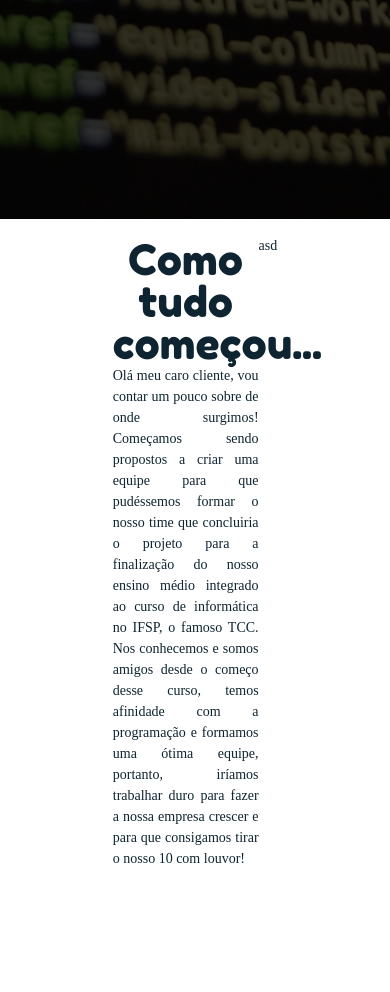
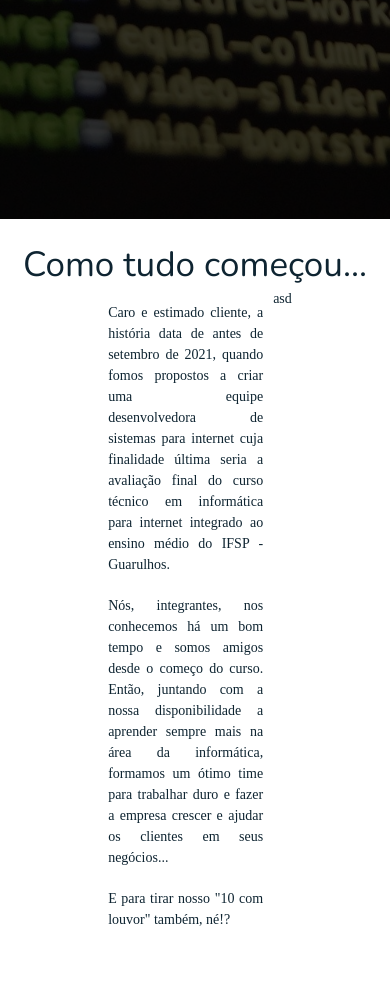
Before and after one commit to AnthonyZitoTegoshi/TEA, a PHP site: page / in a window 390 px wide. Shown: the part 625-1617 px from the top of the page. Before the commit the page ends 1488 px from the top, so only its background shows below. Run offline with PHP 8.4, Linux system fonts and the light colour scheme; some libraries are stand-ins or nearby versions; some web fonts are replaced.

Commit message:
Boas vindas responsivo

```diff
--- a/assets/css/main.css
+++ b/assets/css/main.css
@@ -362,6 +362,9 @@ body {
 .line-xl {line-height: 2.5em;}
 .line-xx {line-height: 3em;}
 
+.width-content {width: max-content;}
+.height-content {height: max-content;}
+
 .max-width-1 {max-width: 8.3333%;}
 .max-width-2 {max-width: 16.6666%;}
 .max-width-3 {max-width: 25%;}
--- a/assets/js/main.js
+++ b/assets/js/main.js
@@ -27,9 +27,12 @@ function windowResized() {
         }
     }
 
-    // Pega o container de boas vindas e seta para ter o resto do tamanho da tela
+    // Pega o container de boas vindas e o header acima dele e seta para ter o resto do tamanho da tela
+    var header = document.getElementById("header");
     var welcomeContainer = document.getElementById("welcome-container");
-    welcomeContainer.style.height = (window.innerHeight - welcomeContainer.getBoundingClientRect().top) + "px";
+    var height = window.innerHeight - (welcomeContainer.getBoundingClientRect().top - header.getBoundingClientRect().top);
+    var minHeight = welcomeContainer.firstElementChild.getBoundingClientRect().height + parseFloat(getComputedStyle(welcomeContainer).paddingTop.substring(0, getComputedStyle(welcomeContainer).paddingTop.length - 2)) + parseFloat(getComputedStyle(welcomeContainer).paddingBottom.substring(0, getComputedStyle(welcomeContainer).paddingBottom.length - 2));
+    welcomeContainer.style.height = (height > minHeight ? height : minHeight) + "px";
 }
 
 // Seta quando chamar a função de resize
--- a/index.html
+++ b/index.html
@@ -23,7 +23,7 @@
 </head>
 <body onload="slide1()">
     <!------------------------------HEADER------------------------------>
-    <header class="container padding-10 poppins dark bg-light">
+    <header id="header" class="container padding-10 poppins dark bg-light">
         <div class="row-center">
             <div class="col-8-xl col-9-md col-10-sm">
                 <div class="container">
@@ -99,13 +99,14 @@
     <section class="container padding-20 poppins dark bg-light">
         <div class="row-center flex-nowrap">
             <div class="col-6-xx col-7-xl col-8-lg col-9-md col-10-sm">
+                <h2 class="nunito font-size-xl line-md text-center">Como tudo começou...</h2>
                 <div class="container">
                     <div class="row-center">
-                        <div class="col max-width-5 fit-child">
-                            <h2 class="fredoka-one font-size-xx text-center">Como tudo começou...</h2>
-                            <p class="text-justify line-md">Olá meu caro cliente, vou contar um pouco sobre de onde surgimos! Começamos sendo propostos a criar uma equipe para que pudéssemos formar o nosso time que concluiria o projeto para a finalização do nosso ensino médio integrado ao curso de informática no IFSP, o famoso TCC. Nos conhecemos e somos amigos desde o começo desse curso, temos afinidade com a programação e formamos uma ótima equipe, portanto, iríamos trabalhar duro para fazer a nossa empresa crescer e para que consigamos tirar o nosso 10 com louvor! </p>
+                        <div class="col max-width-6 fit-child">
+                            <p class="text-justify line-md padding-10">Caro e estimado cliente, a história data de antes de setembro de 2021, quando fomos propostos a criar uma equipe desenvolvedora de sistemas para internet cuja finalidade última seria a avaliação final do curso técnico em informática para internet integrado ao ensino médio do IFSP - Guarulhos.</p>
+                            <p class="text-justify line-md padding-10">Nós, integrantes, nos conhecemos há um bom tempo e somos amigos desde o começo do curso. Então, juntando com a nossa disponibilidade a aprender sempre mais na área da informática, formamos um ótimo time para trabalhar duro e fazer a empresa crescer e ajudar os clientes em seus negócios...</p>
+                            <p class="text-justify line-md padding-10">E para tirar nosso "10 com louvor" também, né!?</p>
                         </div>
-                        <div class="col-2-xl col-1-md col-0-xs"></div>
                         <div class="col max-width-5 fit-child">
                             asd
                         </div>
```
